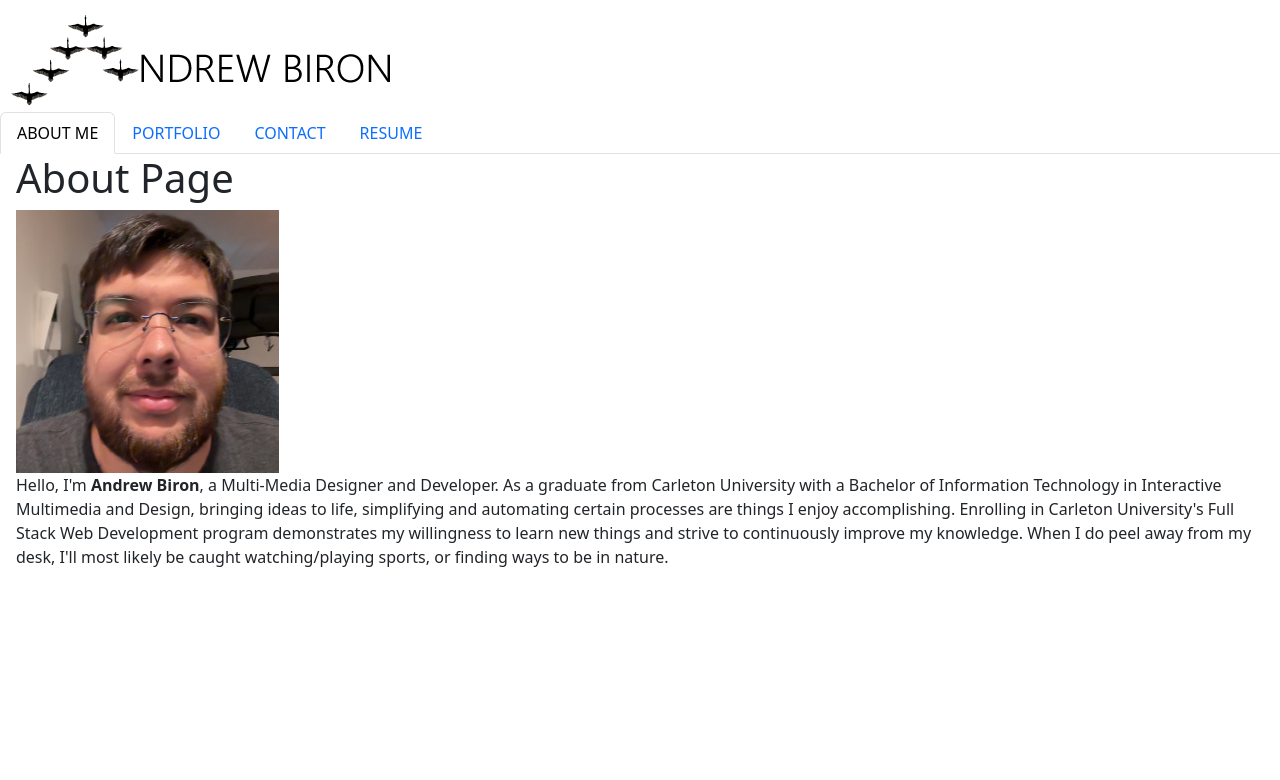
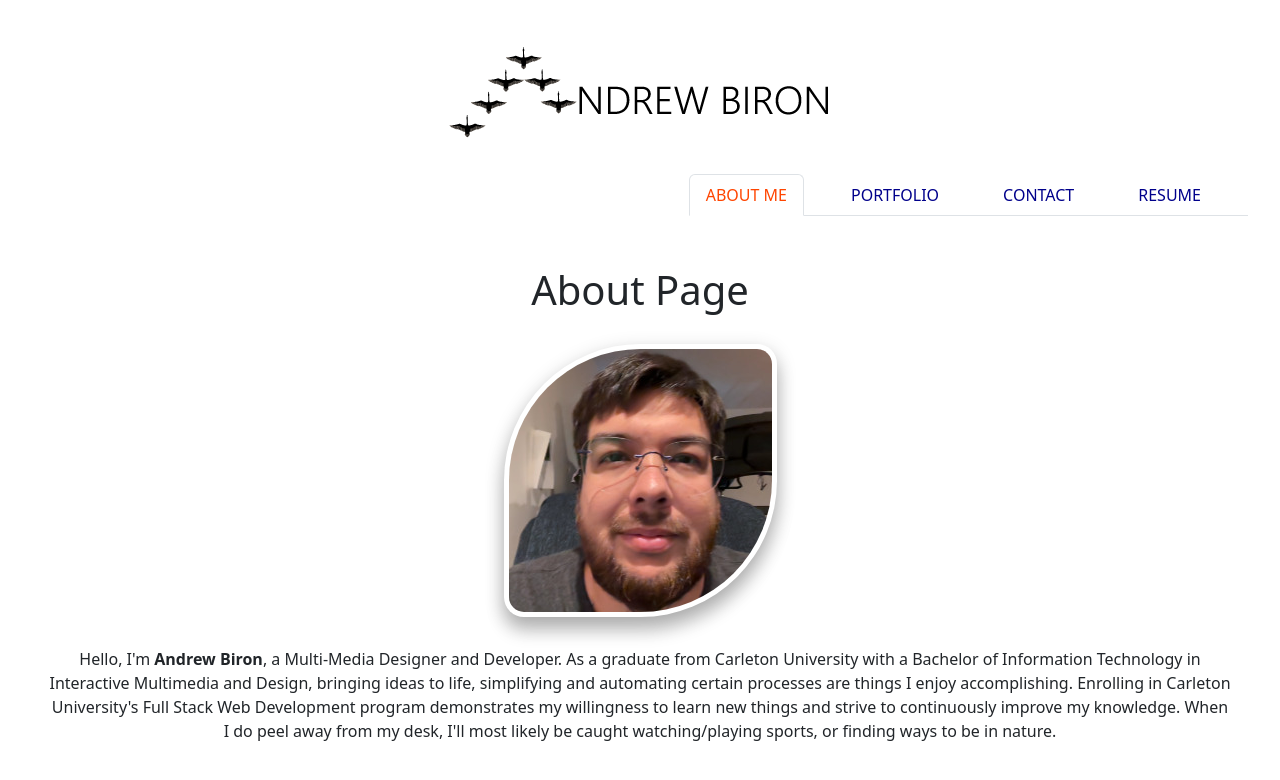
Before and after one commit to gah-mewbittik/reactPortfolio, a React (Vite) app: page / in a window 1280 px wide. Shown: the top 780 px of the page. Built offline with nearby package versions, Linux system fonts and the light colour scheme.

Commit message:
added cards

```diff
--- a/src/App.css
+++ b/src/App.css
@@ -40,10 +40,42 @@
 .read-the-docs {
   color: #888;
 }
-
+/* Started Here */
 .nav-tabs-container{
   display: flex;
   flex-direction: row;
   justify-content: flex-end;
   align-items: flex-end;
+  margin-bottom: 50px;
+  margin-top: 30px;
+  width: 100%;
 }
+
+.nav-tabs .nav-item .nav-link{
+  width: 100%;
+  color: darkblue;
+}
+
+.nav-tabs .nav-item .nav-link.active{
+  color: orangered;
+  /*border-color: orangered;*/
+}
+
+
+.nav-item{
+  margin-right: 30px;
+}
+
+
+#profile-pic{
+  display: block;
+  margin-left: auto;
+  margin-right: auto;
+  margin-top: 30px;
+  margin-bottom:30px;
+  border: 5px solid var(--borderCol);
+  border-radius: 50% 20px 50% 20px;
+  padding: 5px;
+  box-shadow: 0 14px 18px 0 rgba(0, 0, 0, 0.2), 0 6px 20px 0 rgba(0, 0, 0, 0.19);
+
+}
--- a/src/App.jsx
+++ b/src/App.jsx
@@ -1,4 +1,6 @@
+
 import PortfolioContainer from "./components/PortfolioContainer";
+import "./App.css";
 
 const App = () => <PortfolioContainer />;
 
--- a/src/components/NavTabs.jsx
+++ b/src/components/NavTabs.jsx
@@ -1,5 +1,5 @@
+/* eslint-disable react/prop-types */
 
-      //
       function NavTabs({ currentPage, handlePageChange }) {
         return (<>
           <img src='/images/personalLogo_v5.png' />
--- a/src/components/UI/CardBody.jsx
+++ b/src/components/UI/CardBody.jsx
@@ -1,15 +1,20 @@
+
+/* eslint-disable react/prop-types */
+
+export default function CardBody({title, image, repo, deployedApp}) {
+  console.log(title, image, repo, deployedApp)
+    return (
+      <>
+      <div className="card-body">
+        <h1>{title}</h1>
+        <img src={image} />
+        <p></p>
+        <a>{repo}</a><br></br>
+        <a>{deployedApp}</a>
+
+      </div>
 
 
-export default function CardBody() {
-    return (
-      <div className="card-body">
-        <h1>Project 1</h1>
-        <img src="/public/images/iconLogo.png" />
-        <p></p>
-        <a>View deployed App</a><br></br>
-        <a>View the GitHub REPO</a>
-
-
-      </div>
+      </>
     );
   }
--- a/src/components/pages/About.jsx
+++ b/src/components/pages/About.jsx
@@ -1,11 +1,12 @@
+
 export default function About() {
     return (
       <div>
         <h1>About Page</h1>
-        <img src='/public/images/profile.jpg' />
-        <p className="tighten-width">Hello, I'm <strong>Andrew Biron</strong>, a Multi-Media Designer and Developer. As a graduate from Carleton University with a Bachelor of Information Technology in Interactive Multimedia and Design, bringing ideas to life, simplifying and automating certain processes are things I enjoy accomplishing.
-                     Enrolling in Carleton University's Full Stack Web Development program demonstrates my willingness to learn new things and strive to continuously improve my knowledge.
-                    When I do peel away from my desk, I'll most likely be caught watching/playing sports, or finding ways to be in nature.</p>
+        <img id="profile-pic" alt='Profile Picture' src='/public/images/profile.jpg' />
+        <p className="tighten-width">Hello, I&apos;m <strong>Andrew Biron</strong>, a Multi-Media Designer and Developer. As a graduate from Carleton University with a Bachelor of Information Technology in Interactive Multimedia and Design, bringing ideas to life, simplifying and automating certain processes are things I enjoy accomplishing.
+                     Enrolling in Carleton University&apos;s Full Stack Web Development program demonstrates my willingness to learn new things and strive to continuously improve my knowledge.
+                    When I do peel away from my desk, I&apos;ll most likely be caught watching/playing sports, or finding ways to be in nature.</p>
       </div>
     );
   }
--- a/src/components/pages/Contact.jsx
+++ b/src/components/pages/Contact.jsx
@@ -2,8 +2,8 @@ export default function Contact() {
     return (
       <div>
         <h1>Contact Page</h1>
-        <h3>Let's create together...</h3>
-        <p>We'll learn our coffee ways!</p>
+        <h3>Let us create together...</h3>
+        <p>We will learn our coffee ways!</p>
         <form action="mailto:andrewbiron@outlook.com" method="GET">
           <input type="text" required name="name" placeholder="Enter your full name"></input>
           <input type="email" required name="email" placeholder="Enter Email"></input>
--- a/src/components/pages/Portfolio.jsx
+++ b/src/components/pages/Portfolio.jsx
@@ -7,7 +7,43 @@ export default function Portfolio() {
         <p>
             All about the work!
         </p>
-        <CardBody />
+
+        <CardBody
+          title={"Music eShop"}
+          image={'/public/images/iconLogo.png'}
+          repo={"View Repository"}
+          deployedApp={"View App"}/>
+
+        <CardBody
+          title={"Global Glimpse Voyage"}
+          image={'/public/images/iconLogo.png'}
+          repo={"View Repository"}
+          deployedApp={"View App"}/>
+
+        <CardBody
+          title={"Full-Stack Blog"}
+          image={'/public/images/iconLogo.png'}
+          repo={"View Repository"}
+          deployedApp={"View App"}/>
+
+       <CardBody
+          title={"JATE"}
+          image={'/public/images/iconLogo.png'}
+          repo={"View Repository"}
+          deployedApp={"View App"}/>
+
+        <CardBody
+          title={"Note Taker"}
+          image={'/public/images/iconLogo.png'}
+          repo={"View Repository"}
+          deployedApp={"View App"}/>
+
+        <CardBody
+          title={"Workday Scheduler"}
+          image={'/public/images/iconLogo.png'}
+          repo={"View Repository"}
+          deployedApp={"View App"}/>
+
       </div>
     );
   }
```
